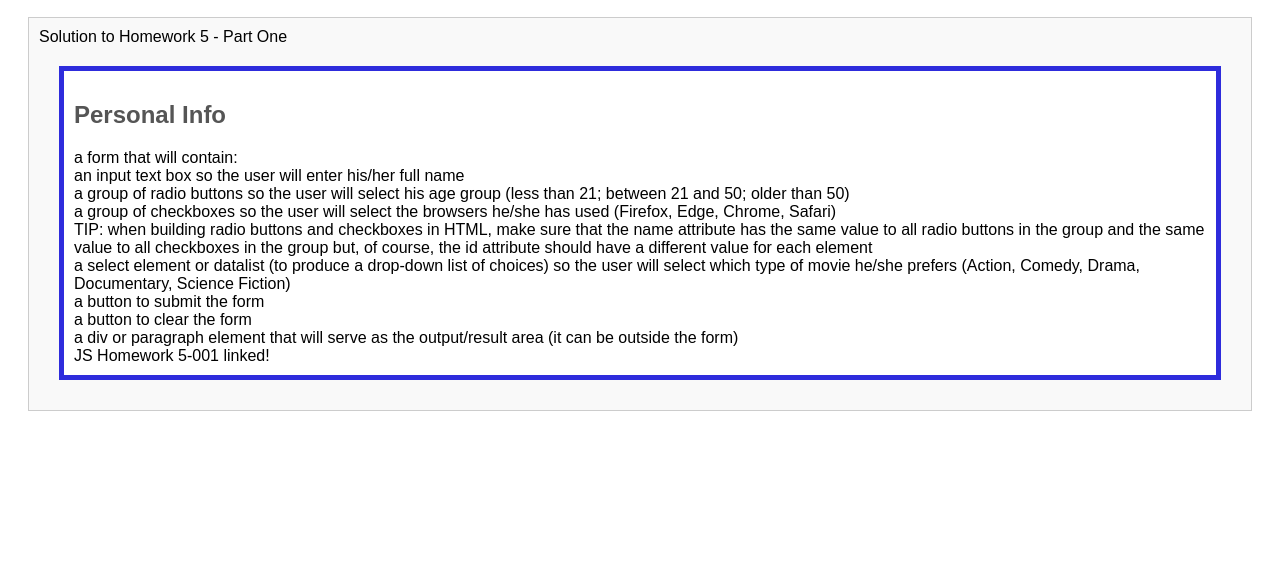
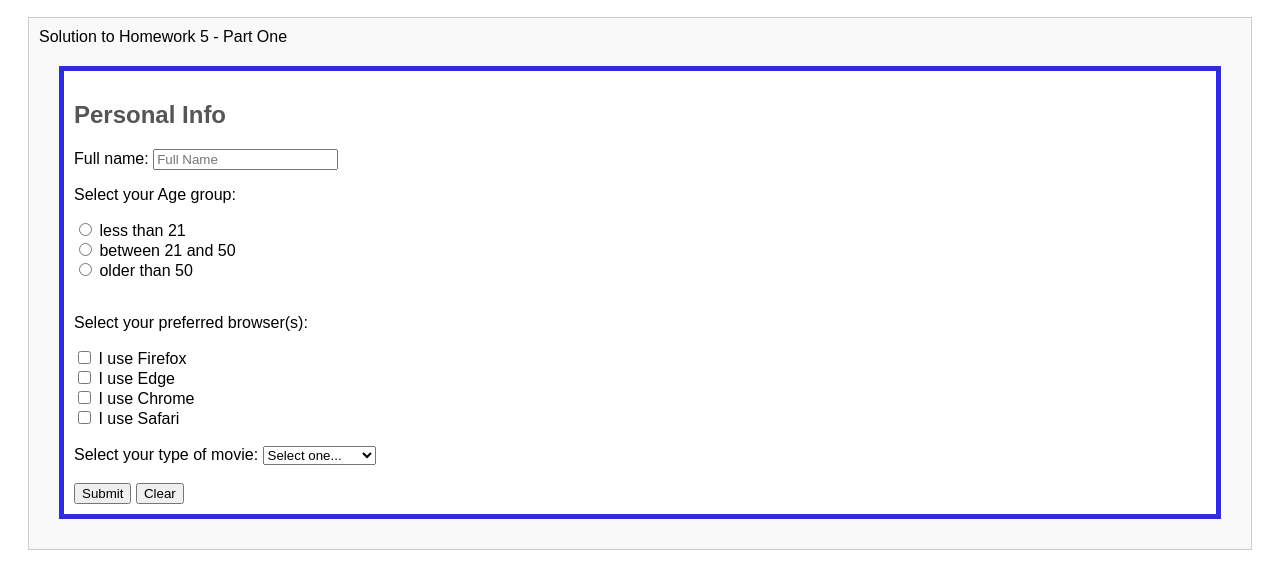
Before and after one commit to berenyia1/berenyia1.github.io, a website built with Vite: page Homework5-001.html in a window 1280 px wide. Shown: the part 311-881 px from the top of the page. Before the commit the page ends 800 px from the top, so only its background shows below. Built offline with nearby package versions, Linux system fonts and the light colour scheme; a web font is replaced by a local one.

Commit message:
Implementaiton of part 1

```diff
--- a/Homework5-001.html
+++ b/Homework5-001.html
@@ -51,15 +51,55 @@
 
             <h2 style="text-align: left;" > Personal Info </h2 >
             <div id="homework5-001">
-                a form that will contain: <br >
-                an input text box so the user will enter his/her full name<br>
-                a group of radio buttons so the user will select his age group (less than 21; between 21 and 50; older than 50)<br>
-                a group of checkboxes so the user will select the browsers he/she has used (Firefox, Edge, Chrome, Safari)<br>
-                TIP: when building radio buttons and checkboxes in HTML, make sure that the name attribute has the same value to all radio buttons in the group and the same value to all checkboxes in the group but, of course, the id attribute should have a different value for each element<br>
-                a select element or datalist (to produce a drop-down list of choices) so the user will select which type of movie he/she prefers (Action, Comedy, Drama, Documentary, Science Fiction)<br>
-                a button to submit the form<br>
-                a button to clear the form<br>
-                a div or paragraph element that will serve as the output/result area (it can be outside the form)
+
+                <form onsubmit="onSubmitted(event)">
+
+                    <label for="fullName">Full name:</label>
+                    <input type="text" id="fullName" name="fullName" placeholder="Full Name" />
+                    <br>
+
+                    <p>Select your Age group:</p>
+                    <input type="radio" id="age1" name="ageGroup" value="30">
+                    <label for="age1">less than 21</label><br>
+
+                    <input type="radio" id="age2" name="ageGroup" value="60">
+                    <label for="age2">between 21 and 50</label><br>
+
+                    <input type="radio" id="age3" name="ageGroup" value="100">
+                    <label for="age3">older than 50</label><br><br>
+
+
+                    <p>Select your preferred browser(s):</p>
+                    <input type="checkbox" id="browser1" name="browser" value="Firefox">
+                    <label for="browser1"> I use Firefox</label><br>
+                    <input type="checkbox" id="browser2" name="browser" value="Edge">
+                    <label for="browser2"> I use Edge</label><br>
+                    <input type="checkbox" id="browser3" name="browser" value="Chrome">
+                    <label for="browser3"> I use Chrome</label><br>
+                    <input type="checkbox" id="browser4" name="browser" value="Safari">
+                    <label for="browser4"> I use Safari</label><br><br>
+
+                    <label for="movie">Select your type of movie:</label>
+                    <select name="movie" id="movie">
+                        <option value="">Select one...</option>
+                        <option value="Action">Action</option>
+                        <option value="Comedy">Comedy</option>
+                        <option value="Drama">Drama</option>
+                        <option value="Documentary">Documentary</option>
+                        <option value="Science Fiction">Science Fiction</option>
+                    </select>
+                    <br><br>
+
+                    <input type="submit" />
+
+                    <input type="reset" name="reset" value="Clear" onclick="showOutput('');">
+                </form>
+
+                <div id="output">
+
+                </div>
+
+
                 <div id="homework5-001-output"></div>
 
             </div>
@@ -69,7 +109,5 @@
         </main >
 
 
-
-
         </body >
         </html >
--- a/js/homework5-001.js
+++ b/js/homework5-001.js
@@ -1,4 +1,4 @@
-/** For that page, you will code a script that:
+/** Personal info form
 Will validate whether the user has entered data in the input text box,
 AND has checked one of the radio buttons,
 AND has checked at least one checkbox,
@@ -8,6 +8,76 @@ TIP: Make sure that if you display an error message because of a single field, y
 If ALL the requested data was input by the user, you will write a message in the output area such as "Thanks, your data was submitted!"
 */
 
+class FormData {
+    constructor() {
+        this.name = "";
+        this.ageGroup = "";
+        this.browsers = [];
+        this.movie = "";
+    }
+
+    toString() {
+        return `Name: ${this.name}, Age Group: ${this.ageGroup}, Browsers: ${this.browsers.join(", ")}, Movie: ${this.movie}`;
+    }
+
+    validate() {
+        let errors = [];
+        if (this.name.trim() === "") {
+            errors.push("Name is required.");
+        }
+        if (this.ageGroup === "") {
+            errors.push("Age group is required.");
+        }
+        if (this.browsers.length === 0) {
+            errors.push("At least one browser must be selected.");
+        }
+        if (this.movie === "") {
+            errors.push("A movie type must be selected.");
+        }
+        return errors;
+    }
+
+}
 
 
-document.getElementById("homework5-001-output").innerHTML = "JS Homework 5-001 linked!";
+function onSubmitted(event) {
+    event.preventDefault(); // Prevents the form from submitting and reloading the page
+    showOutput("");
+
+    const formData = new FormData();
+    const name = document.getElementById("fullName").value;
+
+    formData.name = name;
+
+    // Get selected radio button
+    const radioButtons = document.querySelectorAll('input[name="ageGroup"]');
+    radioButtons.forEach(radio => {
+        if (radio.checked) {
+            formData.ageGroup = radio.value;
+        }
+    });
+
+    const checkboxes = document.querySelectorAll('input[name="browser"]');
+    checkboxes.forEach(checkbox => {
+        if (checkbox.checked) {
+            formData.browsers.push(checkbox.value);
+        }
+    });
+
+
+    const movie = document.getElementById("movie");
+    formData.movie = movie.value;
+
+    const errors = formData.validate();
+    if (errors.length > 0) {
+        showOutput(`<span style="color: red;">${errors.join("<br>")}</span>`);
+        return;
+    }
+
+
+    showOutput("Form submitted<br>" + formData.toString()); // reset output area
+}
+
+function showOutput(output) {
+    document.getElementById("homework5-001-output").innerHTML = output;
+}
```
